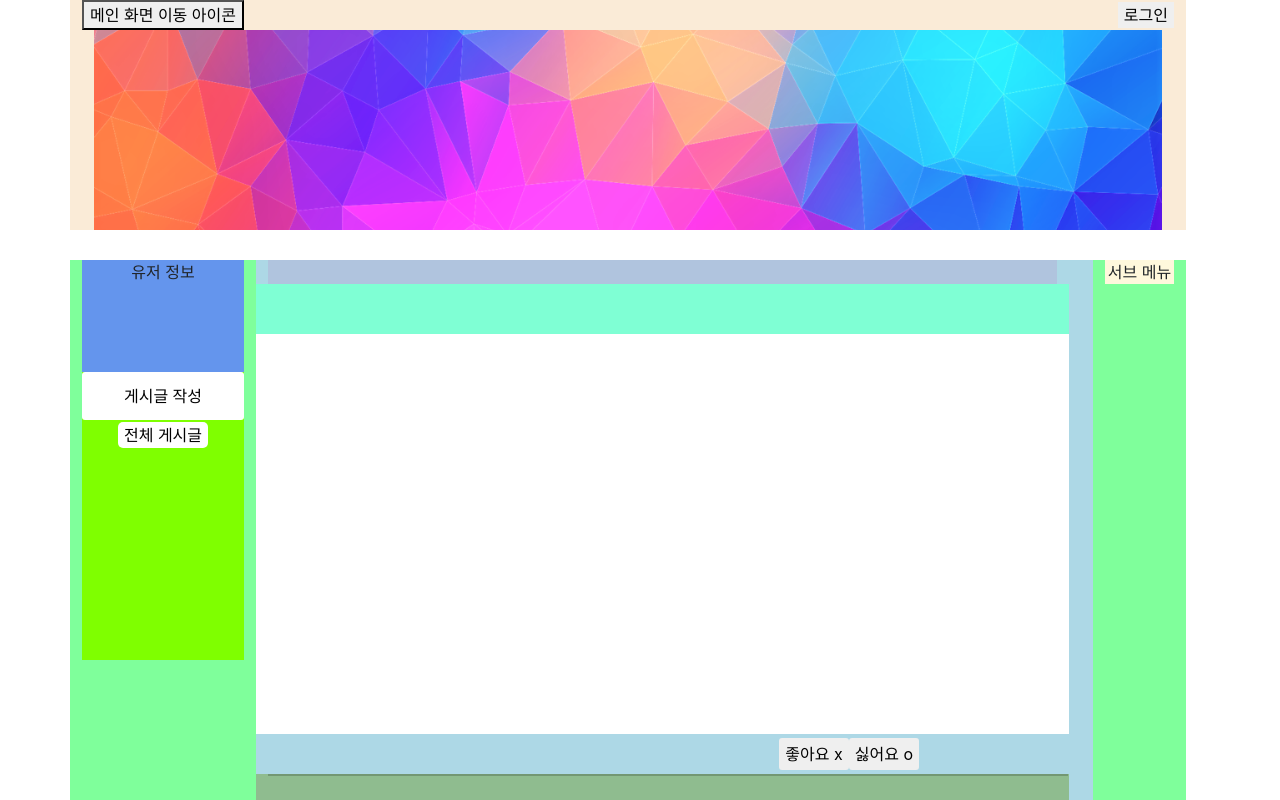
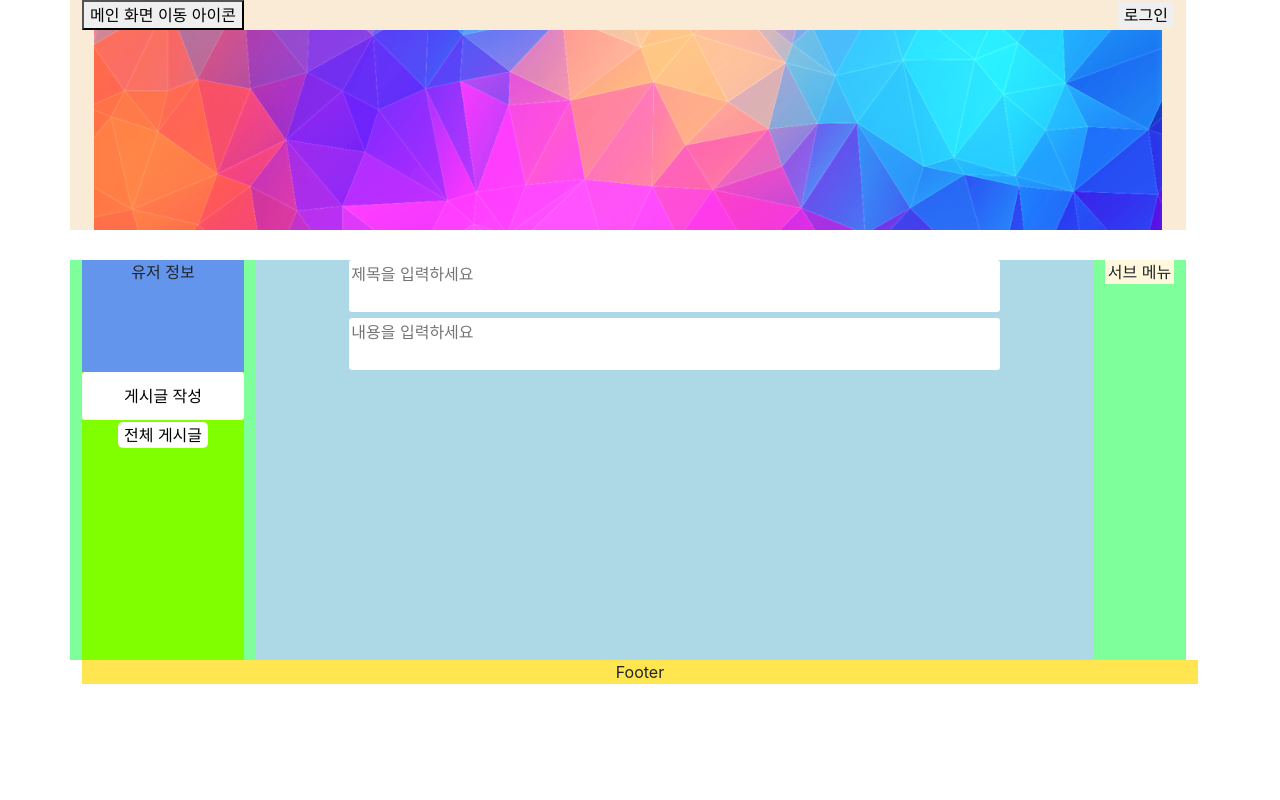
Before and after one commit to Lee-HT/codelia, a React (Create React App) app: page /post/save in a window 1280 px wide. Shown: the top 800 px of the page. Built offline with nearby package versions, Linux system fonts and the light colour scheme; no server answers.

Commit message:
유저 정보와 게시글 생성 버튼 추가

```diff
--- /dev/null
+++ b/src/components/Action/InfoAction.js
@@ -0,0 +1,30 @@
+import styled from "styled-components";
+import "./InfoAction.css";
+import { useNavigate } from "react-router-dom";
+
+const Button = styled.button`
+  border: none;
+  border-radius: 3px;
+  width: 100%;
+  height: 30%;
+  background-color: white;
+`;
+
+export default function InfoAction() {
+  const navigate = useNavigate();
+
+  function navPostSave(){
+    navigate("/post/save")
+  }
+
+  return (
+    <div className="info-action">
+      <div title="유저 정보" className="user-info">
+        유저 정보
+      </div>
+      <Button title="게시글 작성" className="write-btn" onClick={navPostSave}>
+        게시글 작성
+      </Button>
+    </div>
+  );
+}
--- a/src/components/Menu/Main/MainMenu.js
+++ b/src/components/Menu/Main/MainMenu.js
@@ -1,7 +1,7 @@
 import { useState } from "react";
 import { useNavigate } from "react-router-dom";
 import styled from "styled-components";
-import UserInfo from "../User/UserInfo";
+import UserInfo from "../../Action/InfoAction";
 import "./MainMenu.css";
 
 const Button = styled.button`
--- a/src/components/Menu/User/UserInfo.js
+++ /dev/null
@@ -1,20 +0,0 @@
-import styled from "styled-components";
-import "./UserInfo.css";
-
-const Button = styled.button`
-  border: none;
-  border-radius: 3px;
-  width: 100%;
-  height: 30%;
-  background-color: white;
-
-`;
-
-export default function UserInfo() {
-  return (
-    <div className="info-action">
-      <div title="유저 정보" className="user-info">유저 정보</div>
-      <Button title="게시글 작성" className="write-btn">게시글 작성</Button>
-    </div>
-  );
-}
--- a/src/containers/Contents/Contents.js
+++ b/src/containers/Contents/Contents.js
@@ -6,7 +6,8 @@ import PostDetail from "components/Post/Detail/PostDetail";
 import Preview from "pages/Preview/Preview";
 import { Route, Routes } from "react-router-dom";
 import "./Contents.css";
-import Postview from "pages/Post/Postview";
+import Postview from "pages/Post/View/Postview";
+import PostSave from "pages/Post/Save/PostSave";
 
 export default function Contents() {
   return (
@@ -17,7 +18,7 @@ export default function Contents() {
       <div className="col-9 main-area">
         <Routes>
           <Route path="/" element={<Preview />}></Route>
-          <Route path="/post" element={<Postview />}></Route>
+          <Route path="/post/save" element={<PostSave />}></Route>
           <Route path="/post/category/*" element={<Postview />}></Route>
           <Route path="/post/:pid" element={<PostDetail />}></Route>
           <Route path="/login" element={<Login />}></Route>
--- /dev/null
+++ b/src/pages/Post/Save/PostSave.css
@@ -0,0 +1,5 @@
+.post-save-title {
+}
+
+.post-save-content{
+}
--- /dev/null
+++ b/src/pages/Post/Save/PostSave.js
@@ -0,0 +1,26 @@
+import styled from "styled-components";
+import "./PostSave.css";
+
+const ContentsArea = styled.textarea`
+  resize: none;
+  width: 80%;
+  border: none;
+  border-radius: 3px;
+`;
+
+export default function PostSave() {
+  return (
+    <div>
+      <ContentsArea
+        className="post-save-title"
+        title="게시글 제목"
+        placeholder="제목을 입력하세요"
+      ></ContentsArea>
+      <ContentsArea
+        className="post-save-content"
+        title="게시글 내용"
+        placeholder="내용을 입력하세요"
+      ></ContentsArea>
+    </div>
+  );
+}
```
Also changed, not shown: src/components/Action/InfoAction.css (renamed from src/components/Menu/User/UserInfo.css), src/pages/Post/View/Postview.js (renamed from src/pages/Post/Postview.js).
